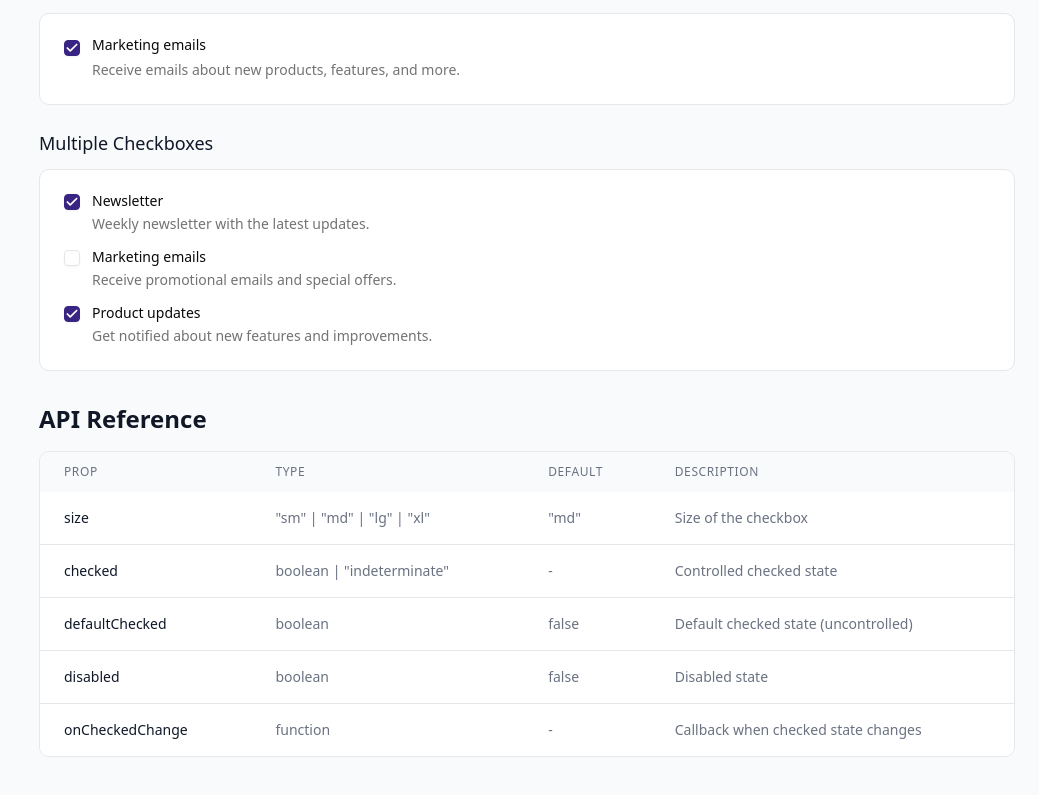
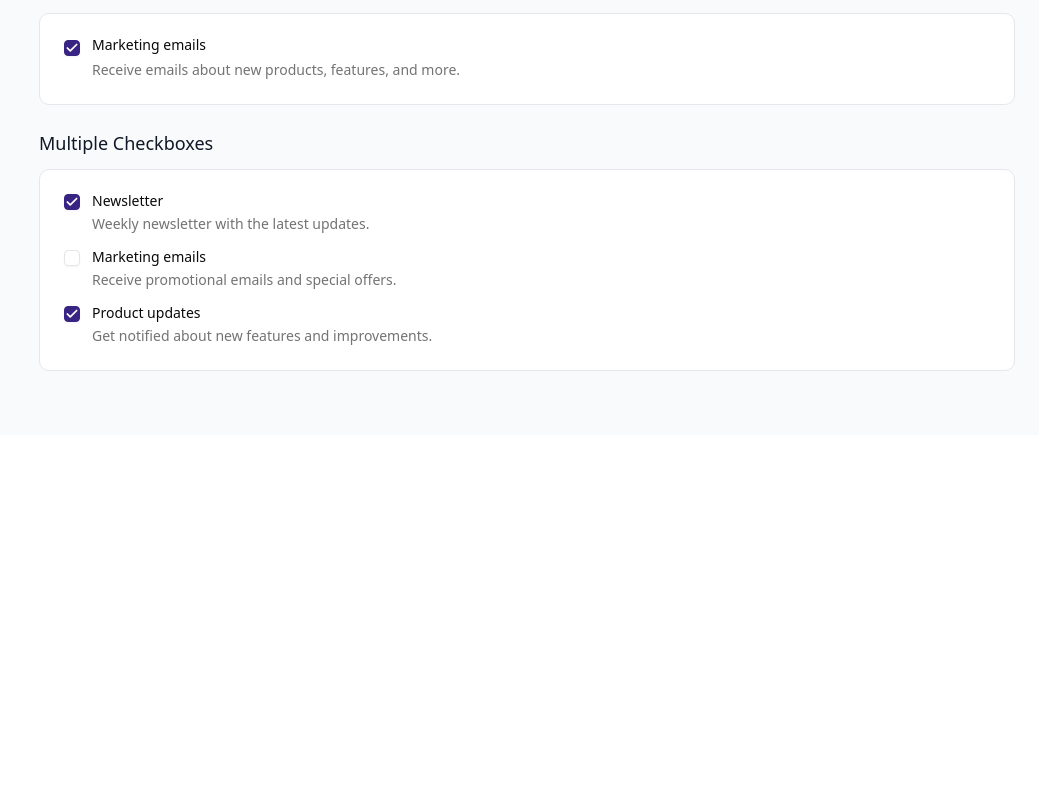
Before and after one commit to tan-ahmed/ui-test, a React (Vite) app: page /components/checkbox in a window 1280 px wide. Shown: the part 923-1718 px from the top of the page, without its empty margins (241-1280 px from the left). After the commit the page ends 1358 px from the top, so only its background shows below. Built offline with nearby package versions, Linux system fonts and the light colour scheme.

Commit message:
Remove API reference sections from CheckboxDemo and PaginationDemo components to streamline the code and improve readability.

```diff
--- a/src/routes/components/checkbox.tsx
+++ b/src/routes/components/checkbox.tsx
@@ -284,105 +284,6 @@ export function CheckboxDemo() {
           </div>
         </div>
       </div>
-
-      {/* API Reference */}
-      <div className="mb-8">
-        <h2 className="text-2xl font-semibold text-gray-900 mb-4">
-          API Reference
-        </h2>
-        <div className="bg-white rounded-lg border border-gray-200 overflow-hidden">
-          <table className="w-full">
-            <thead className="bg-gray-50">
-              <tr>
-                <th className="px-6 py-3 text-left text-xs font-medium text-gray-500 uppercase tracking-wider">
-                  Prop
-                </th>
-                <th className="px-6 py-3 text-left text-xs font-medium text-gray-500 uppercase tracking-wider">
-                  Type
-                </th>
-                <th className="px-6 py-3 text-left text-xs font-medium text-gray-500 uppercase tracking-wider">
-                  Default
-                </th>
-                <th className="px-6 py-3 text-left text-xs font-medium text-gray-500 uppercase tracking-wider">
-                  Description
-                </th>
-              </tr>
-            </thead>
-            <tbody className="bg-white divide-y divide-gray-200">
-              <tr>
-                <td className="px-6 py-4 whitespace-nowrap text-sm font-medium text-gray-900">
-                  size
-                </td>
-                <td className="px-6 py-4 whitespace-nowrap text-sm text-gray-500">
-                  "sm" | "md" | "lg" | "xl"
-                </td>
-                <td className="px-6 py-4 whitespace-nowrap text-sm text-gray-500">
-                  "md"
-                </td>
-                <td className="px-6 py-4 text-sm text-gray-500">
-                  Size of the checkbox
-                </td>
-              </tr>
-              <tr>
-                <td className="px-6 py-4 whitespace-nowrap text-sm font-medium text-gray-900">
-                  checked
-                </td>
-                <td className="px-6 py-4 whitespace-nowrap text-sm text-gray-500">
-                  boolean | "indeterminate"
-                </td>
-                <td className="px-6 py-4 whitespace-nowrap text-sm text-gray-500">
-                  -
-                </td>
-                <td className="px-6 py-4 text-sm text-gray-500">
-                  Controlled checked state
-                </td>
-              </tr>
-              <tr>
-                <td className="px-6 py-4 whitespace-nowrap text-sm font-medium text-gray-900">
-                  defaultChecked
-                </td>
-                <td className="px-6 py-4 whitespace-nowrap text-sm text-gray-500">
-                  boolean
-                </td>
-                <td className="px-6 py-4 whitespace-nowrap text-sm text-gray-500">
-                  false
-                </td>
-                <td className="px-6 py-4 text-sm text-gray-500">
-                  Default checked state (uncontrolled)
-                </td>
-              </tr>
-              <tr>
-                <td className="px-6 py-4 whitespace-nowrap text-sm font-medium text-gray-900">
-                  disabled
-                </td>
-                <td className="px-6 py-4 whitespace-nowrap text-sm text-gray-500">
-                  boolean
-                </td>
-                <td className="px-6 py-4 whitespace-nowrap text-sm text-gray-500">
-                  false
-                </td>
-                <td className="px-6 py-4 text-sm text-gray-500">
-                  Disabled state
-                </td>
-              </tr>
-              <tr>
-                <td className="px-6 py-4 whitespace-nowrap text-sm font-medium text-gray-900">
-                  onCheckedChange
-                </td>
-                <td className="px-6 py-4 whitespace-nowrap text-sm text-gray-500">
-                  function
-                </td>
-                <td className="px-6 py-4 whitespace-nowrap text-sm text-gray-500">
-                  -
-                </td>
-                <td className="px-6 py-4 text-sm text-gray-500">
-                  Callback when checked state changes
-                </td>
-              </tr>
-            </tbody>
-          </table>
-        </div>
-      </div>
     </div>
   );
 }
--- a/src/routes/components/pagination.tsx
+++ b/src/routes/components/pagination.tsx
@@ -170,70 +170,6 @@ export function PaginationDemo() {
 
         <section>
           <h2 className="text-2xl font-semibold text-gray-900 mb-4">
-            API Reference
-          </h2>
-          <div className="bg-gray-50 p-6 rounded-lg border">
-            <dl className="space-y-4">
-              <div>
-                <dt className="font-semibold text-gray-900 mb-1">
-                  currentPage <span className="text-red-600">*</span>
-                </dt>
-                <dd className="text-gray-600 text-sm">
-                  <code className="bg-gray-100 px-2 py-1 rounded">number</code>{" "}
-                  - Current active page number
-                </dd>
-              </div>
-              <div>
-                <dt className="font-semibold text-gray-900 mb-1">
-                  totalItems <span className="text-red-600">*</span>
-                </dt>
-                <dd className="text-gray-600 text-sm">
-                  <code className="bg-gray-100 px-2 py-1 rounded">number</code>{" "}
-                  - Total number of items in the dataset
-                </dd>
-              </div>
-              <div>
-                <dt className="font-semibold text-gray-900 mb-1">
-                  itemsPerPage <span className="text-red-600">*</span>
-                </dt>
-                <dd className="text-gray-600 text-sm">
-                  <code className="bg-gray-100 px-2 py-1 rounded">number</code>{" "}
-                  - Number of items to display per page
-                </dd>
-              </div>
-              <div>
-                <dt className="font-semibold text-gray-900 mb-1">
-                  onPageChange <span className="text-red-600">*</span>
-                </dt>
-                <dd className="text-gray-600 text-sm">
-                  <code className="bg-gray-100 px-2 py-1 rounded">
-                    (page: number) =&gt; void
-                  </code>{" "}
-                  - Callback function when page changes
-                </dd>
-              </div>
-              <div>
-                <dt className="font-semibold text-gray-900 mb-1">
-                  showItemsPerPage
-                </dt>
-                <dd className="text-gray-600 text-sm">
-                  <code className="bg-gray-100 px-2 py-1 rounded">boolean</code>{" "}
-                  - Show or hide the items per page label (default: true)
-                </dd>
-              </div>
-              <div>
-                <dt className="font-semibold text-gray-900 mb-1">className</dt>
-                <dd className="text-gray-600 text-sm">
-                  <code className="bg-gray-100 px-2 py-1 rounded">string</code>{" "}
-                  - Optional additional CSS classes
-                </dd>
-              </div>
-            </dl>
-          </div>
-        </section>
-
-        <section>
-          <h2 className="text-2xl font-semibold text-gray-900 mb-4">
             Accessibility
           </h2>
           <p className="text-gray-600 mb-4">
```
